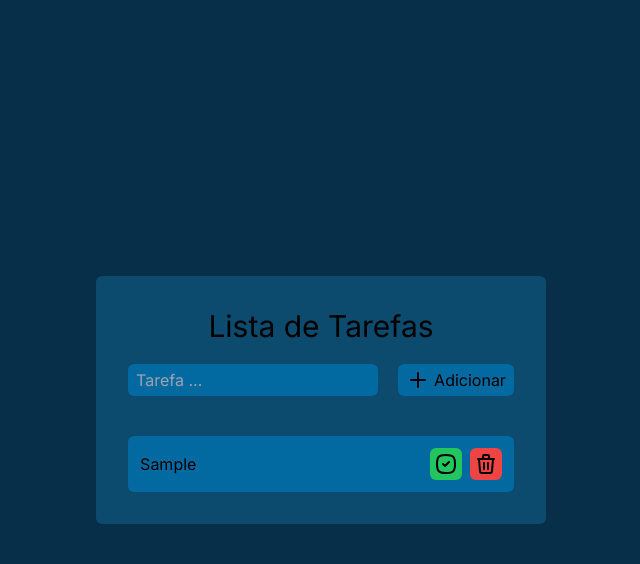
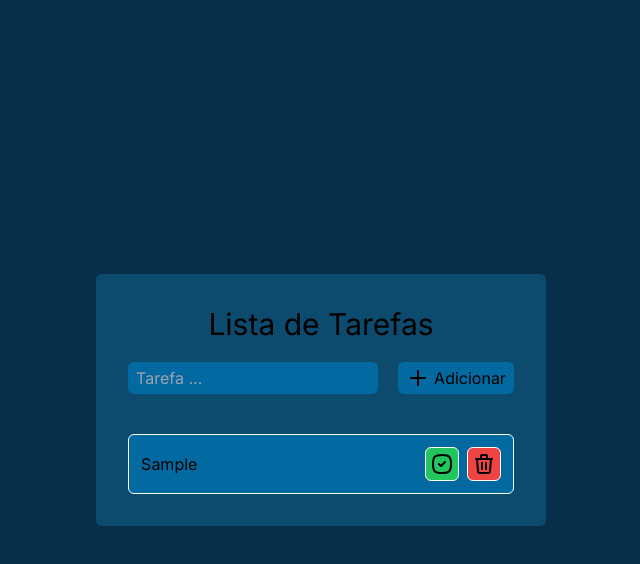
Before and after one commit to thiagocainelli/tasks-list, a Next.js app: page / in a window 1280 px wide. Both pictures are taken after typing "Sample" into the empty fields and a click on the button "Adicionar". Shown: the top 564 px of the page, without its empty margins (319-959 px from the left). Built offline with nearby package versions, Linux system fonts and the light colour scheme.

Commit message:
Updated some features

```diff
--- a/src/components/Tasks/Tasks.tsx
+++ b/src/components/Tasks/Tasks.tsx
@@ -1,6 +1,6 @@
 "use client"
 
-import { IconPlus, IconTrash, IconSquareRoundedCheck } from "@tabler/icons-react"
+import { IconPlus, IconTrash, IconSquareRoundedCheck} from "@tabler/icons-react"
 import { useState } from "react"
 
 interface AllTasks {
@@ -54,9 +54,14 @@ function Tasks () {
                     required
                     minLength={3}
                 />
-                <button className="bg-sky-700 flex items-center justify-center gap-1 px-2 py-1 rounded-md hover:scale-105 hover:brightness-110" type="submit"><IconPlus />Adicionar</button>
+
+                <button className="bg-sky-700 flex items-center justify-center gap-1 px-2 py-1 rounded-md hover:scale-105 hover:brightness-110" type="submit"
+                >
+                    <IconPlus/>
+                    Adicionar
+                </button>
+
             </form>
-
 
             <div className="mt-10 flex flex-col gap-5">
                 {allTasks.length <= 0 ? (
@@ -65,11 +70,12 @@ function Tasks () {
                     </p>
                 ) : (
                     allTasks.map((task) => (
-                        <div key={task.id} className={`w-full flex justify-between items-center p-3 rounded-md ${task.isFinished === true ? "bg-green-700" : "bg-sky-700"}`}>
+                        <div key={task.id} className={`w-full flex justify-between items-center p-3 rounded-md border border-white ${task.isFinished === true ? "bg-green-700" : "bg-sky-700"}`}>
                             <p>{task.value}</p>
                             <div className="flex items-center gap-2">
-                                <button className="bg-green-500 p-1 rounded-md hover:opacity-70" onClick={() => finishTask(task.id)}><IconSquareRoundedCheck/></button>
-                                <button className="bg-red-500 p-1 rounded-md hover:opacity-70" onClick={() => removeTask(task.id)}><IconTrash/></button>
+                                <button className="bg-green-500 p-1 rounded-md hover:opacity-70 border border-white" onClick={() => finishTask(task.id)}><IconSquareRoundedCheck/></button>
+
+                                <button className="bg-red-500 p-1 rounded-md hover:opacity-70 border border-white" onClick={() => removeTask(task.id)}><IconTrash/></button>
                             </div>
                         </div>
                     ))
```
